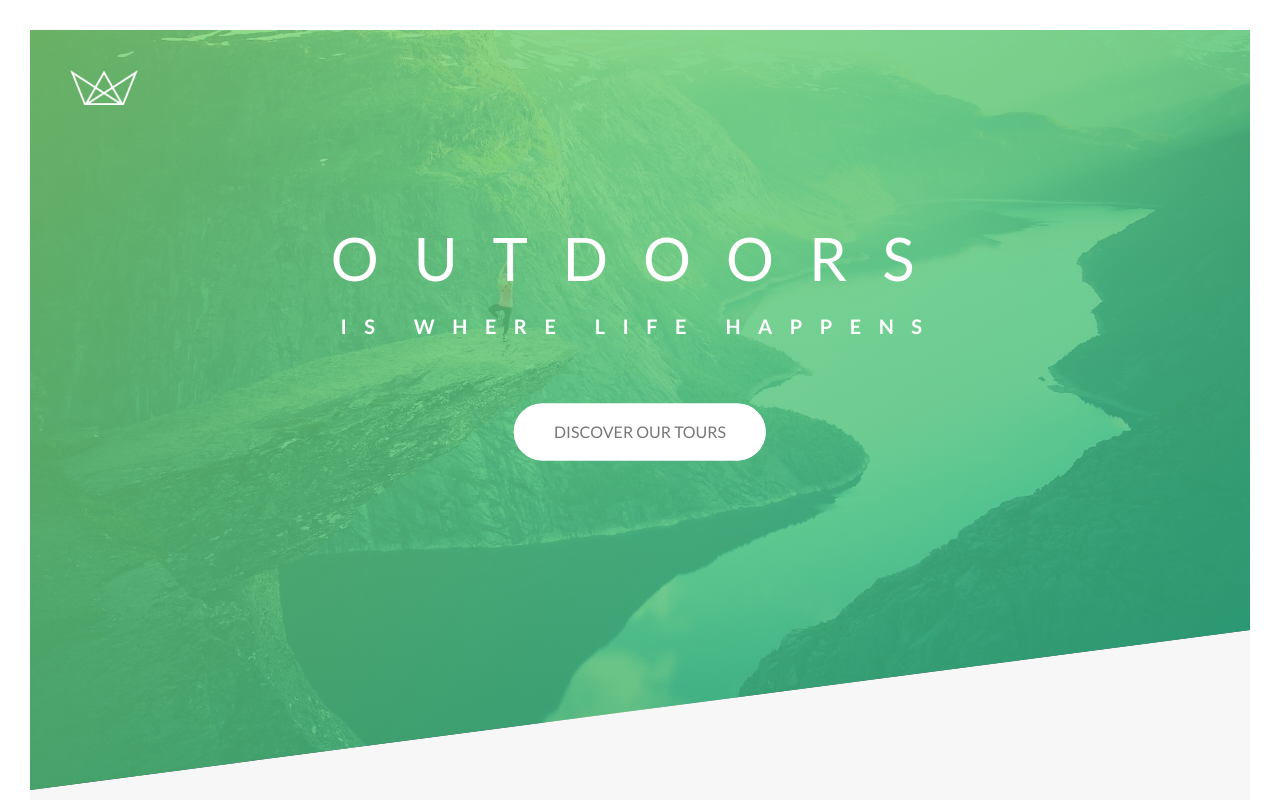
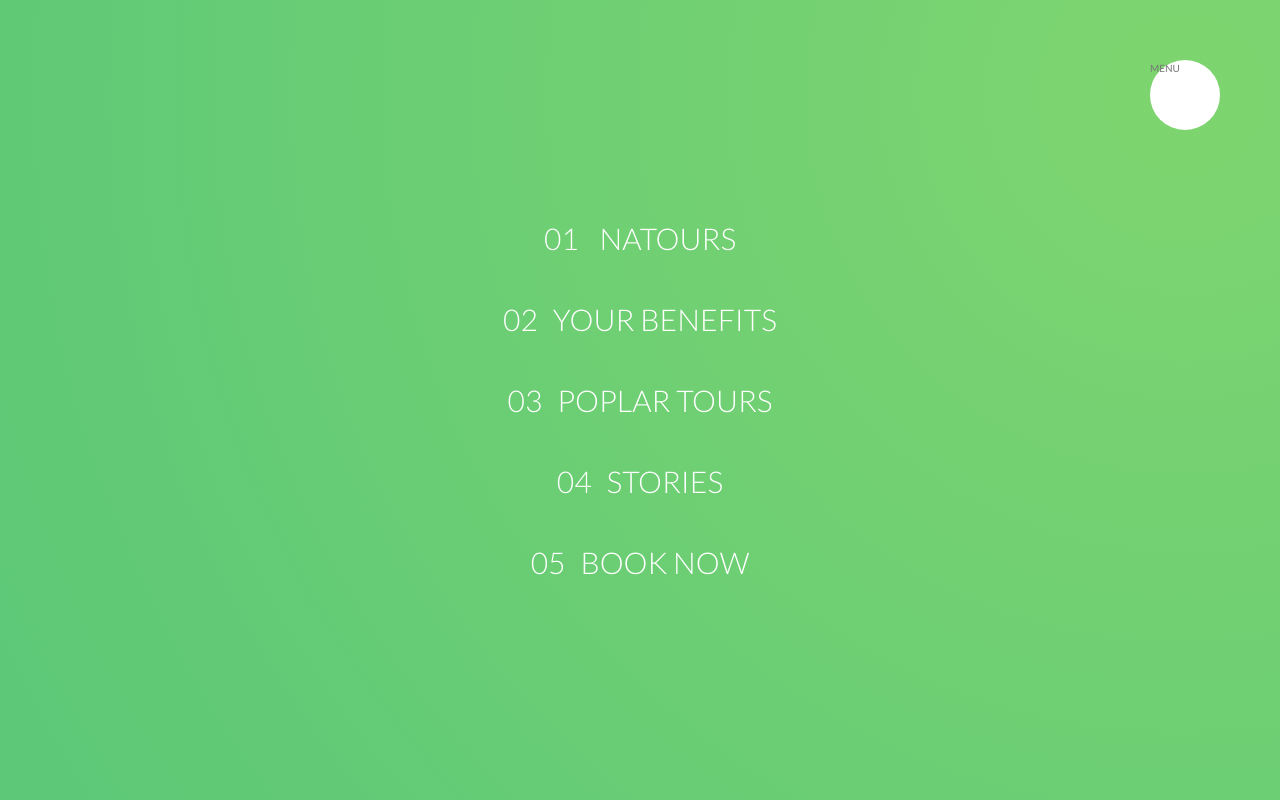
Before and after one commit to miguelamores/Natours, a website: page index.html in a window 1280 px wide. Shown: the top 800 px of the page. Drawn offline with Linux system fonts and the light colour scheme.

Commit message:
navigation button part 1

```diff
--- a/index.html
+++ b/index.html
@@ -13,6 +13,23 @@
         <title>Natours | Exciting tours for adventurous people</title>
     </head>
     <body>
+
+        <div class="navigation">
+            <input type="checkbox" class="navigation__checkbox" id="navi-toggle">
+            <label for="navi-toggle" class="navigation__button">MENU</label>
+            <div class="navigation__background">&nbsp;</div>
+
+            <nav class="navigation__nav">
+                <ul class="navigation__list">
+                    <li class="navigation__item"><a href="#" class="navigation__link"><span>01</span> Natours</a></li>
+                    <li class="navigation__item"><a href="#" class="navigation__link"><span>02</span>Your benefits</a></li>
+                    <li class="navigation__item"><a href="#" class="navigation__link"><span>03</span>Poplar tours</a></li>
+                    <li class="navigation__item"><a href="#" class="navigation__link"><span>04</span>Stories</a></li>
+                    <li class="navigation__item"><a href="#" class="navigation__link"><span>05</span>Book now</a></li>
+                </ul>
+            </nav>
+        </div>
+
         <header class="header">
             <div class="header__logo-box">
                 <img src="img/logo-white.png" alt="logo" class="header__logo" />
--- /dev/null
+++ b/sass/layout/_navigation.scss
@@ -0,0 +1,79 @@
+.navigation {
+    &__checkbox {
+        display: none;
+    }
+
+    &__button {
+        background-color: $color-white;
+        height: 7rem;
+        width: 7rem;
+        position: fixed;
+        top: 6rem;
+        right: 6rem;
+        border-radius: 50%;
+        z-index: 2000;
+    }
+
+    &__background {
+        height: 6rem;
+        width: 6rem;
+        border-radius: 50%;
+        position: fixed;
+        top: 6.5rem;
+        right: 6.5rem;
+        background-image: radial-gradient($color-primary-light, $color-primary-dark);
+        z-index: 1000;
+
+        transform: scale(80);
+    }
+
+    &__nav {
+        height: 100vh;
+        width: 100%;
+        position: fixed;
+        top: 0;
+        right: 0;
+        z-index: 1500;
+    }
+
+    &__list {
+        position: absolute;
+        top: 50%;
+        left: 50%;
+        transform: translate(-50%, -50%);
+        list-style: none;
+        text-align: center;
+    }
+
+    &__item {
+        margin: 1rem;
+    }
+
+    &__link {
+        &:link,
+        &:visited {
+            display: inline-block;
+            font-size: 3rem;
+            font-weight: 300;
+            padding: 1rem 2rem;
+            color: $color-white;
+            text-decoration: none;
+            text-transform: uppercase;
+            background-image: linear-gradient(120deg, transparent 0%, transparent 50%, $color-white 50%);
+            background-size: 220%;
+            transition: all .4s;
+
+            span {
+                margin-right: 1.5rem;
+                display: inline-block;
+            }
+        }
+
+        &:hover,
+        &:active {
+            background-position: 100%;
+            color: $color-primary;
+            transform: translateX(1rem);
+        }
+    }
+}
--- a/sass/main.scss
+++ b/sass/main.scss
@@ -18,5 +18,6 @@
 @import "layout/header";
 @import "layout/grid";
 @import "layout/footer";
+@import "layout/navigation";
 
 @import "pages/home";
```
Also changed, not shown: css/style.css.
